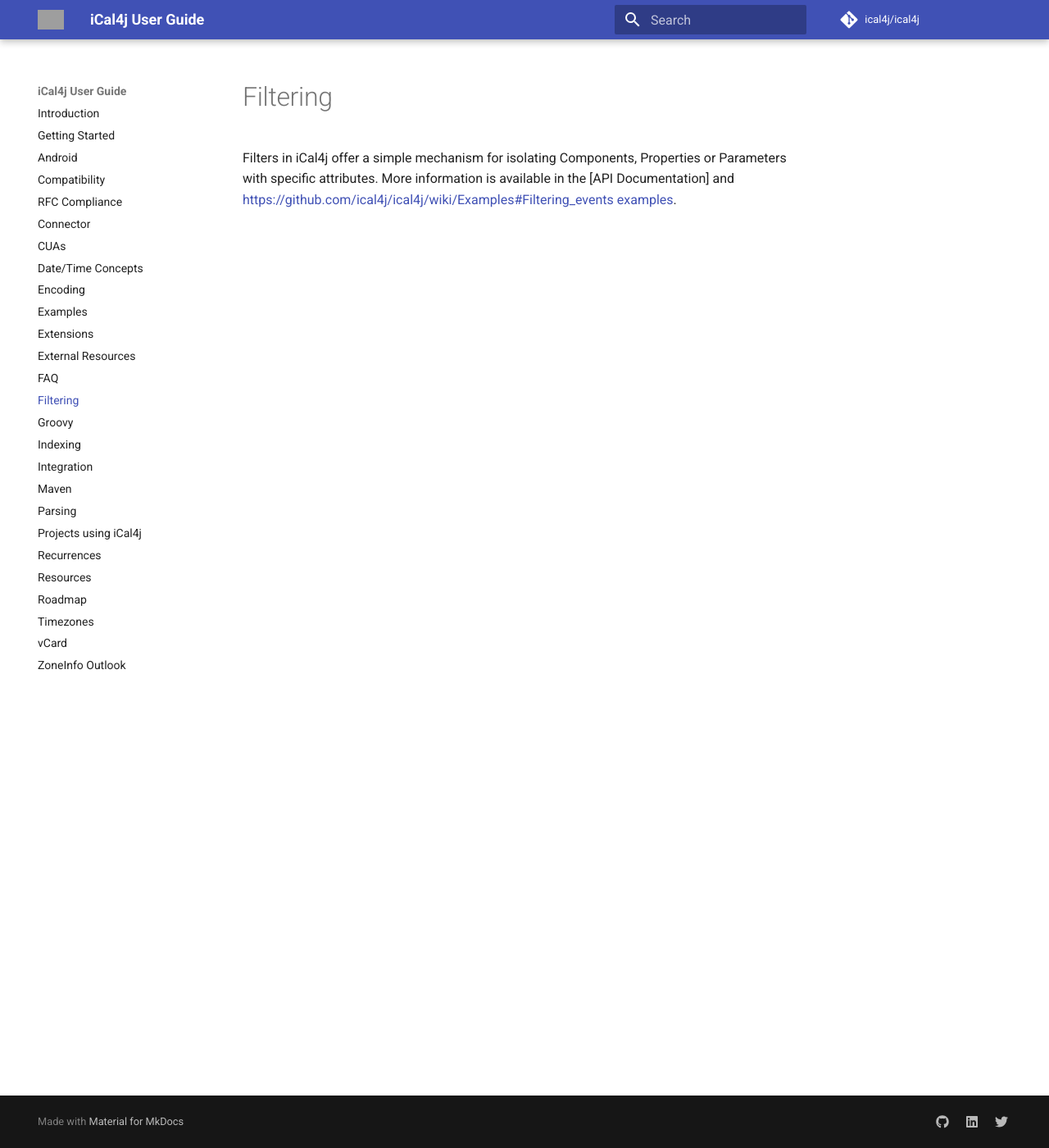
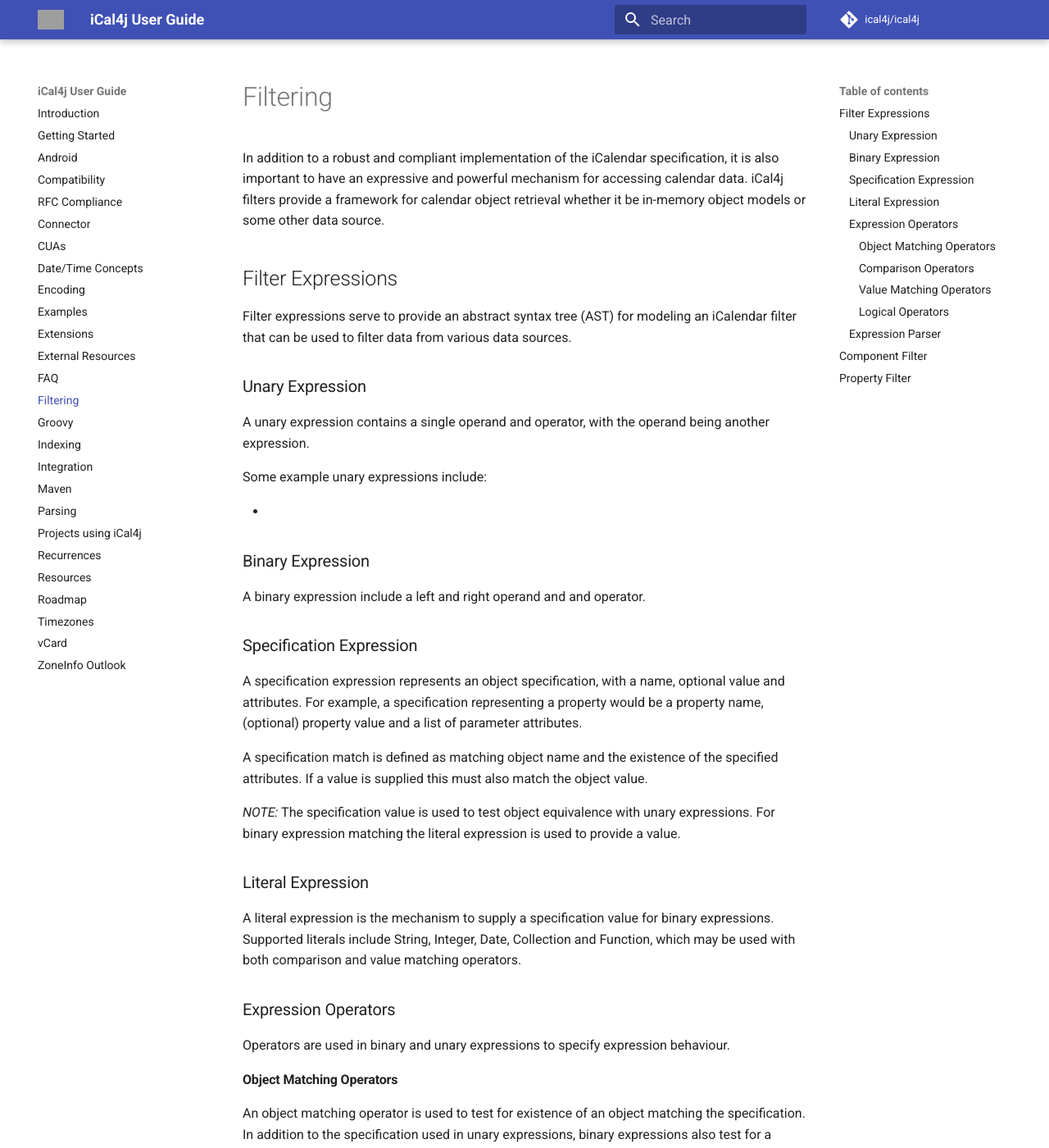
Before and after one commit to ical4j/ical4j-user-guide, an MkDocs documentation site: the page built from docs/filtering.md, in a window 1280 px wide and 1400 px high. Shown: the whole window at 82% size. Built offline with MkDocs 1.6.1 and Material for MkDocs 9.7.7, drawn with Linux system fonts in a browser that asks for light colours; comment, search, counter and statistics services are not loaded; some of the changed text lies outside the part shown; grey boxes are pictures that could not be loaded.

Commit message:
Updated filtering docs

```diff
--- a/docs/filtering.md
+++ b/docs/filtering.md
@@ -1 +1,96 @@
-Filters in iCal4j offer a simple mechanism for isolating Components, Properties or Parameters with specific attributes. More information is available in the [API Documentation] and [https://github.com/ical4j/ical4j/wiki/Examples#Filtering_events examples](http://ical4j.github.io/docs/ical4j/api/3.0.4/net/fortuna/ical4j/filter/package-summary.html).
+In addition to a robust and compliant implementation of the iCalendar specification, it is also important to have
+an expressive and powerful mechanism for accessing calendar data. iCal4j filters provide a framework for calendar
+object retrieval whether it be in-memory object models or some other data source.
+
+## Filter Expressions
+
+Filter expressions serve to provide an abstract syntax tree (AST) for modeling an iCalendar filter that can be
+used to filter data from various data sources.
+
+### Unary Expression
+
+A unary expression contains a single operand and operator, with the operand being another expression.
+
+Some example unary expressions include:
+
+*
+
+### Binary Expression
+
+A binary expression include a left and right operand and and operator.
+
+### Specification Expression
+
+A specification expression represents an object specification, with a name, optional value and attributes.
+For example, a specification representing a property would be a property name, (optional) property value and
+a list of parameter attributes.
+
+A specification match is defined as matching object name and the existence of the specified attributes. If a
+value is supplied this must also match the object value.
+
+_NOTE:_ The specification value is used to test object equivalence with unary expressions. For binary
+expression matching the literal expression is used to provide a value.
+
+### Literal Expression
+
+A literal expression is the mechanism to supply a specification value for binary expressions. Supported literals
+include String, Integer, Date, Collection and Function, which may be used with both comparison and value matching operators.
+
+### Expression Operators
+
+Operators are used in binary and unary expressions to specify expression behaviour.
+
+#### Object Matching Operators
+
+An object matching operator is used to test for existence of an object matching the specification. In addition
+to the specification used in unary expressions, binary expressions also test for a literal value.
+
+Object matching operators include:
+
+* `equalTo` - a binary expression operator that matches object exactly on both specification and literal value
+* `notEqualTo` - the negative of the `equalTo` operator
+* `in` - a binary expression operator that matches exactly any object in the collection literal
+* `notIn` - the negative of the `in` operator.
+* `exists` - a unary expression operator that tests for the existence of the specified operand
+(only applicable for specification expression operands)
+* `not exists` - the negative of the exists operator
+
+#### Comparison Operators
+
+Comparison operators include:
+
+* `greaterThan`- a binary expression operator that matches object comparison greater than the supplied specification value
+* `greaterThanEqual`a binary expression operator that matches object comparison greater than or equal to the supplied specification value
+* `lessThan`a binary expression operator that matches object comparison less than the supplied specification value
+* `lessThanEqual`a binary expression operator that matches object comparison less than or equal to the supplied specification value
+* `between`a binary expression operator that matches object comparison greater than or equal to the first element in the supplied specification collection, and less than or equal to the second specification collection value
+
+#### Value Matching Operators
+
+Value matching operators include:
+
+* `contains`a binary expression operator that matches object values that contain the supplied specification value string
+* `matches`a binary expression operator that matches object values against the supplied specification regular expression
+
+#### Logical Operators
+
+Logical operators include:
+
+* `and`a binary expression operator that returns the logical and of two expressions (not applicable for specification or literal expression operands)
+* `or`a binary expression operator that returns the logical or of two expressions (not applicable for specification or literal expression operands)
+* `not` - the negation of the operand expression (not applicable for specification or literal expression operands)
+
+### Expression Parser
+
+TBD.
+
+
+## Component Filter
+
+The ComponentFilter is an implementation of a PredicateFactory that is able to convert a filter expression
+into a Predicate for iCal4j Components.
+
+## Property Filter
+
+The PropertyFilter is an implementation of a PredicateFactory that is able to convert a filter expression
+into a Predicate for iCal4j Properties.
```
